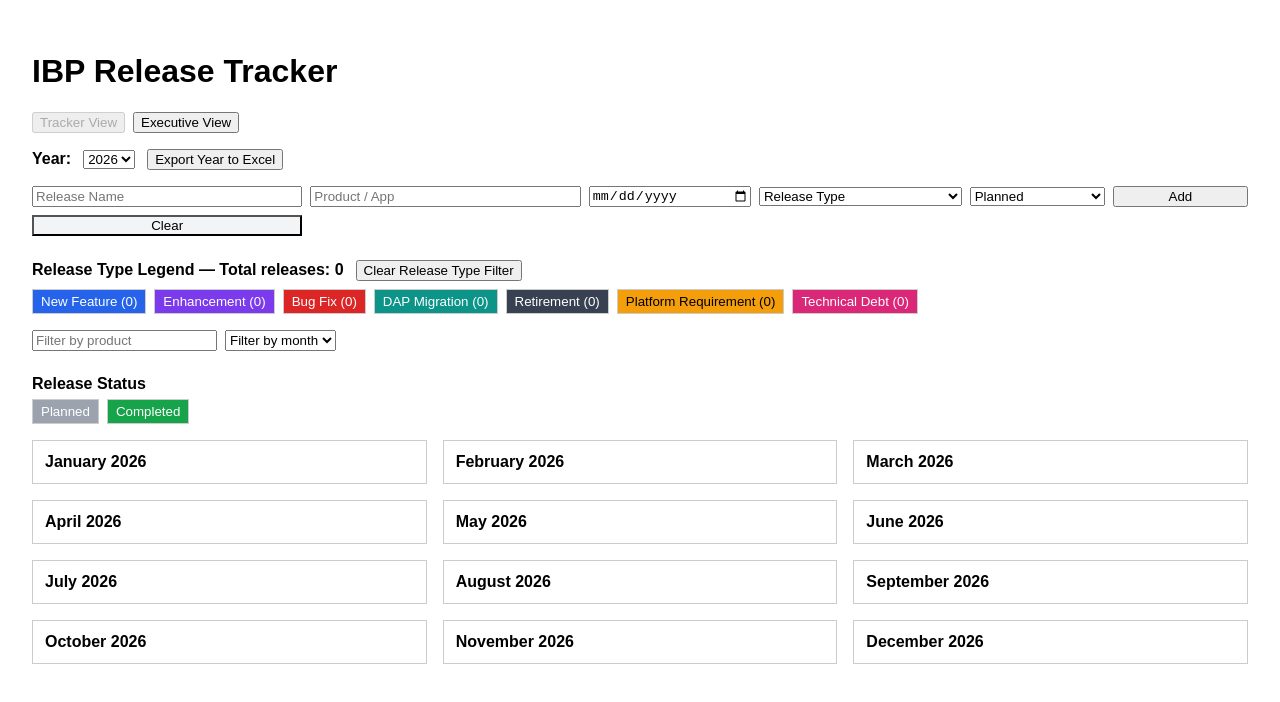
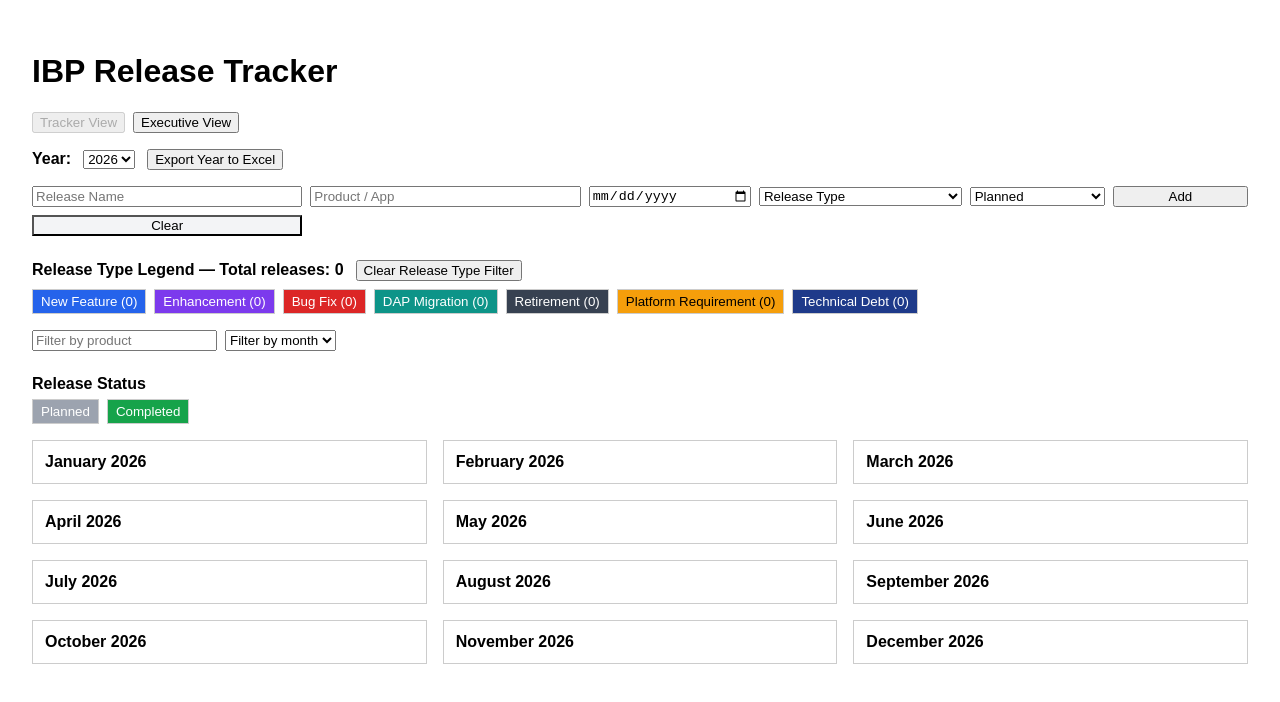
Before and after one commit to pinaki-GH/ibp-release-tracker, a Next.js app: page / in a window 1280 px wide. Shown: the top 702 px of the page. Built offline with nearby package versions, Linux system fonts and the light colour scheme.

Commit message:
Update page.tsx

```diff
--- a/app/page.tsx
+++ b/app/page.tsx
@@ -12,7 +12,7 @@ const releaseTypes = [
   { id: "dap-migration", name: "DAP Migration", color: "#0D9488" },
   { id: "retirement", name: "Retirement", color: "#374151" },
   { id: "platform-req", name: "Platform Requirement", color: "#F59E0B" },
-  { id: "technical-debt", name: "Technical Debt", color: "#DB2777" }
+  { id: "technical-debt", name: "Technical Debt", color: "#1E3A8A" }
 ];
 
 const releaseStatuses = [
```
